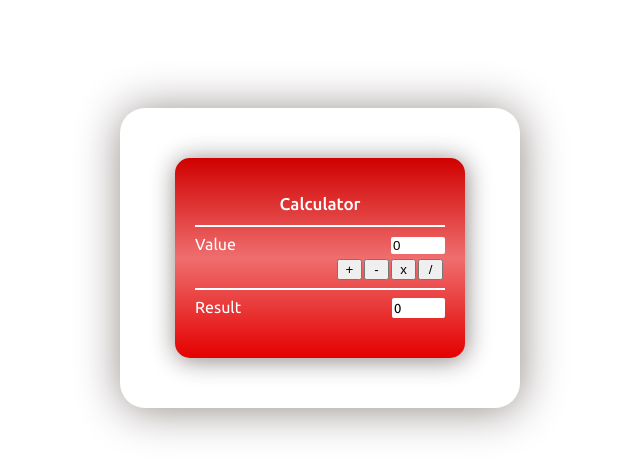
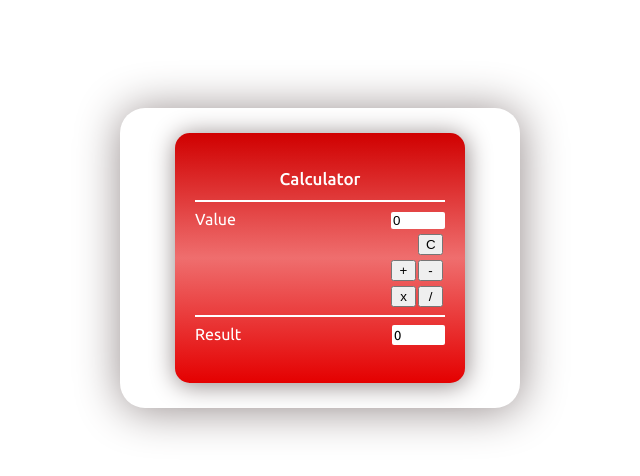
Before and after one commit to mehmeteyupoglu/calculator-with-pure-js, a plain HTML site: page index.html in a window 1280 px wide. Shown: the whole page, without its empty margins (320-960 px from the left). Drawn offline with Linux system fonts and the light colour scheme.

Commit message:
Add clear button, improve UI

```diff
--- a/index.html
+++ b/index.html
@@ -18,13 +18,17 @@
                 <label for="input">Value </label>
                 <div>
                     <input type="number" class="text" id="value-1" value="0">
-                    <!-- <input type="number" class="text" id="value-2" value="0"> -->
                 </div>
 
             </div>
             <div class="operation-div">
+                <button class="operation" id="clear">C</button>
+            </div>
+            <div class="operation-div">
                 <button class="operation" id="addition">+</button>
                 <button class="operation" id="subtraction">-</button>
+            </div>
+            <div class="operation-div">
                 <button class="operation" id="multiplication">x</button>
                 <button class="operation" id="division">/</button>
             </div>
--- a/style.css
+++ b/style.css
@@ -39,7 +39,7 @@ hr {
 .calculator {
   padding: 25px 20px;
   width: 250px;
-  height: 150px;
+  height: 200px;
   color: white;
   background: green;
   background-image: linear-gradient(
```
